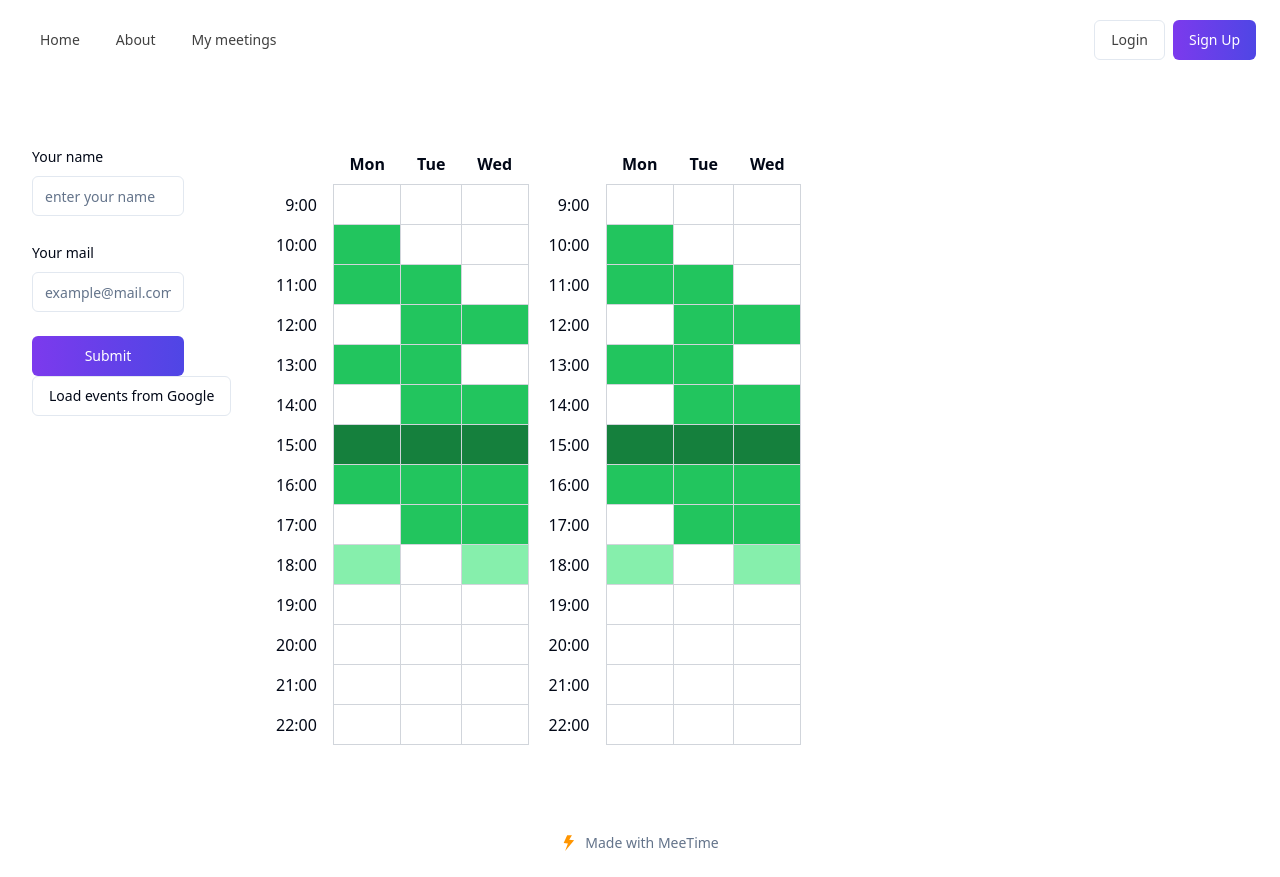
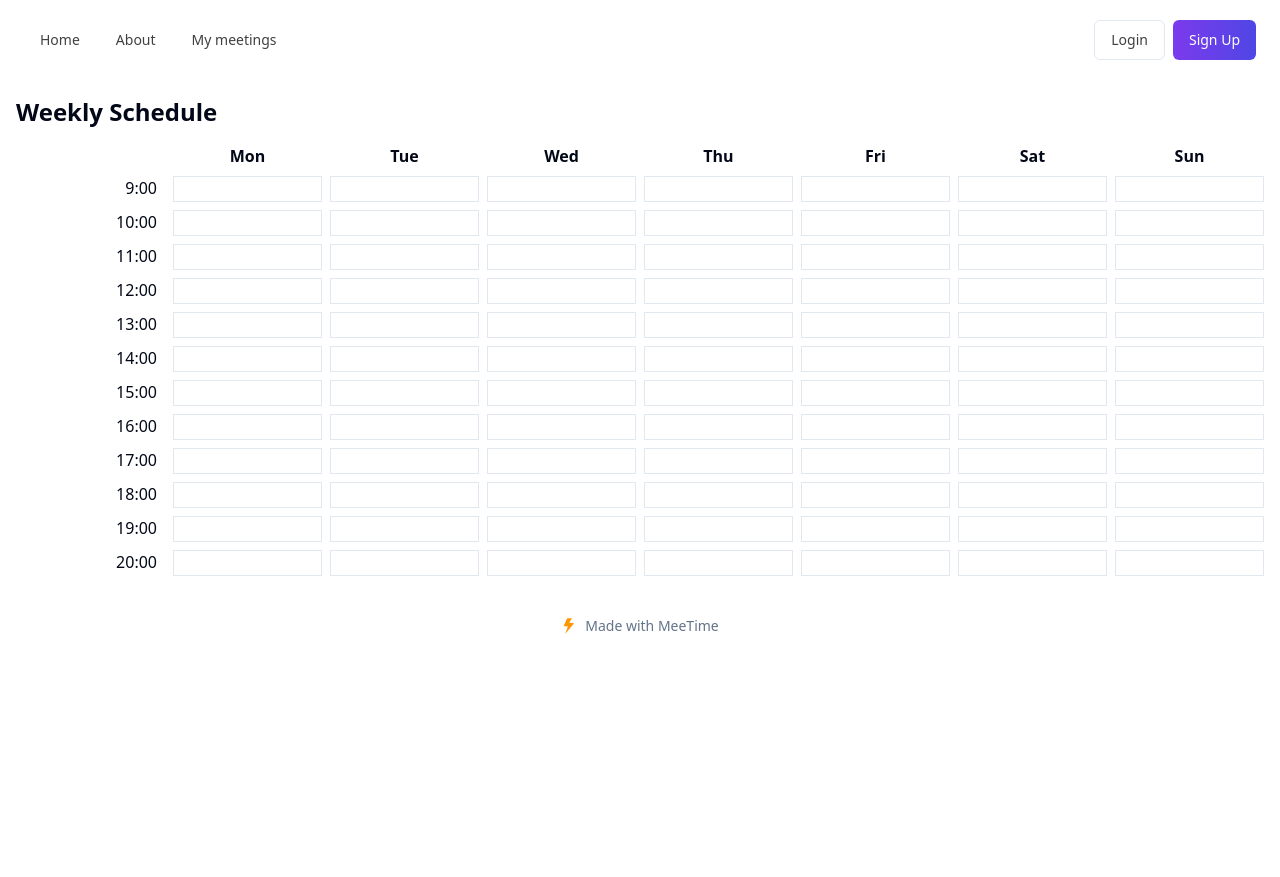
Before and after one commit to IgorDuino/meetime, a Next.js app in the folder frontend/: page /meeting in a window 1280 px wide. After the commit the page ends 800 px from the top, so only its background shows below. Built offline with nearby package versions, Linux system fonts and the light colour scheme.

Commit message:
fix linting error, update time picker

```diff
--- a/frontend/src/app/meeting/page.tsx
+++ b/frontend/src/app/meeting/page.tsx
@@ -1,104 +1,38 @@
+"use client";
 
-"use client"
+import React, { useState } from "react";
+import WeeklySchedule from "@/components/WeeklySchedule/WeeklySchedule";
+import {
+  type WeeklySchedule as WeeklyScheduleType,
+  schedule as defaultSchedule,
+  TimePeekerSlotType,
+} from "@/components/WeeklySchedule/timepeeker";
 
-import  TimePeeker from '@/components/elements/meeting/timepeeker'
+const SchedulePage: React.FC = () => {
+  const [schedule, setSchedule] = useState<WeeklyScheduleType>(defaultSchedule);
 
-import { zodResolver } from "@hookform/resolvers/zod"
-import { useForm } from "react-hook-form"
-import { z } from "zod"
-
-import { Button } from "@/components/ui/button"
-import {
-  Form,
-  FormControl,
-  FormDescription,
-  FormField,
-  FormItem,
-  FormLabel,
-  FormMessage,
-} from "@/components/ui/form"
-import { Input } from "@/components/ui/input"
-import { toast } from "@/components/ui/use-toast"
-
-const FormSchema = z.object({
-  name: z.string().min(2, {
-    message: "Name must be at least 2 characters.",
-  }),
-    email: z.string().email({
-        message: "Invalid email address.",
-    }),
-})
-
-export function InputForm() {
-  const form = useForm<z.infer<typeof FormSchema>>({
-    resolver: zodResolver(FormSchema),
-    defaultValues: {
-      name: "",
-      email: ""
-    },
-  })
-
-  function onSubmit(data: z.infer<typeof FormSchema>) {
-    toast({
-      title: "You submitted the following values:",
-      description: (
-        <pre className="mt-2 w-[340px] rounded-md bg-slate-950 p-4">
-          <code className="text-white">{JSON.stringify(data, null, 2)}</code>
-        </pre>
-      ),
-    })
-  }
+  const handleSlotClick = (day: string, time: string) => {
+    setSchedule((prevSchedule) => {
+      const newSchedule = { ...prevSchedule };
+      if (newSchedule[day]?.[time]) {
+        newSchedule[day][time] =
+          newSchedule[day][time] === TimePeekerSlotType.Available
+            ? TimePeekerSlotType.Busy
+            : TimePeekerSlotType.Available;
+      }
+      newSchedule[day]?.[time] === TimePeekerSlotType.Available
+        ? TimePeekerSlotType.Busy
+        : TimePeekerSlotType.Available;
+      return newSchedule;
+    });
+  };
 
   return (
-    <Form {...form}>
-      <form onSubmit={form.handleSubmit(onSubmit)} className="w-2/3 space-y-6">
-        <FormField
-          control={form.control}
-          name="name"
-          render={({ field }) => (
-            <FormItem>
-              <FormLabel>Your name</FormLabel>
-              <FormControl>
-                <Input placeholder="enter your name" {...field} />
-              </FormControl>
-              <FormMessage />
-            </FormItem>
-          )}
-        />
-        <FormField
-            control={form.control}
-          name="email"
-          render={({ field }) => (
-            <FormItem>
-              <FormLabel>Your mail</FormLabel>
-              <FormControl>
-                <Input placeholder="example@mail.com" {...field} />
-              </FormControl>
-              <FormMessage />
-            </FormItem>
-          )}
-        />
-        <Button type="submit" className="w-full" variant="action">Submit</Button>
-      </form>
-    </Form>
-  )
-}
+    <div className="container mx-auto p-4">
+      <h1 className="mb-4 text-2xl font-bold">Weekly Schedule</h1>
+      <WeeklySchedule schedule={schedule} onSlotClick={handleSlotClick} />
+    </div>
+  );
+};
 
-
-export default function meeting (){
-
-    return (
-        <div className="container py-12 lg:py-16">
-
-        <div className="flex flex-row">
-            <div>
-            <InputForm/>
-            <Button variant="outline">Load events from Google</Button>
-            </div>
-        <TimePeeker />
-        <div className="vertline h-full bg-black w-1"></div>
-        <TimePeeker />
-        </div>
-        </div>
-    )
-}
+export default SchedulePage;
--- /dev/null
+++ b/frontend/src/components/WeeklySchedule/WeeklySchedule.tsx
@@ -0,0 +1,50 @@
+"use client";
+
+import React from "react";
+import { type TimePeekerProps, TimePeekerSlotType } from "./timepeeker";
+
+export const WeeklySchedule: React.FC<TimePeekerProps> = ({
+  schedule,
+  onSlotClick,
+}) => {
+  const days = Object.keys(schedule);
+  // eslint-disable-next-line @typescript-eslint/no-unsafe-argument
+  const times = days.length > 0 ? Object.keys(schedule[days[0]]) : [];
+
+  const getSlotClass = (slotType: TimePeekerSlotType) => {
+    switch (slotType) {
+      case TimePeekerSlotType.Busy:
+        return "bg-green-600";
+      case TimePeekerSlotType.Available:
+      default:
+        return "bg-white";
+    }
+  };
+
+  return (
+    <div className="grid grid-cols-8 gap-2">
+      <div></div>
+      {days.map((day) => (
+        <div key={day} className="text-center font-semibold">
+          {day}
+        </div>
+      ))}
+      {times.map((time) => (
+        <React.Fragment key={time}>
+          <div className="pr-2 text-right">{time}</div>
+          {days.map((day) => (
+            <div
+              key={`${day}-${time}`}
+              className={`cursor-pointer border ${getSlotClass(schedule[day][time])}`}
+              onClick={() => onSlotClick(day, time)}
+            >
+              &nbsp;
+            </div>
+          ))}
+        </React.Fragment>
+      ))}
+    </div>
+  );
+};
+
+export default WeeklySchedule;
--- /dev/null
+++ b/frontend/src/components/WeeklySchedule/timepeeker.ts
@@ -0,0 +1,26 @@
+export enum TimePeekerSlotType {
+    Busy = 'Busy',
+    Available = 'Available',
+}
+
+type TimeSlots = Record<string, TimePeekerSlotType>;
+
+export type WeeklySchedule = Record<string, TimeSlots>;
+
+function defaultWeeklySchedule(): WeeklySchedule {
+    const schedule: WeeklySchedule = {};
+    ["Mon", "Tue", "Wed", "Thu", "Fri", "Sat", "Sun"].forEach(day => {
+        schedule[day] = {};
+        ["9:00", "10:00", "11:00", "12:00", "13:00", "14:00", "15:00", "16:00", "17:00", "18:00", "19:00", "20:00"].forEach(time => {
+            (schedule[day]!)[time] = TimePeekerSlotType.Available;
+        });
+    });
+    return schedule;
+}
+
+export type TimePeekerProps = {
+    schedule: WeeklySchedule;
+    onSlotClick: (day: string, time: string) => void;
+};
+
+export const schedule = defaultWeeklySchedule();
--- a/frontend/src/components/elements/header.tsx
+++ b/frontend/src/components/elements/header.tsx
@@ -2,7 +2,7 @@ import { Sheet, SheetTrigger, SheetContent } from "@/components/ui/sheet"
 import Link from "next/link"
 import { Button } from "@/components/ui/button"
 import { NavigationMenu, NavigationMenuList, NavigationMenuLink } from "@/components/ui/navigation-menu"
-import { ReactNode } from "react"
+import { type ReactNode } from "react"
 
 
 export default function Header () {
--- a/frontend/src/components/elements/meeting/timepeeker.tsx
+++ b/frontend/src/components/elements/meeting/timepeeker.tsx
@@ -1,113 +1,50 @@
-    "use client"
+// "use client";
 
-import { useState } from "react"
-import { Button } from "@/components/ui/button"
+// import { useState } from "react";
+// import { Button } from "@/components/ui/button";
 
-export default function Component() {
-  const [selectedSlots, setSelectedSlots] = useState([])
-  const [isSelecting, setIsSelecting] = useState(false)
-  const [startRow, setStartRow] = useState(null)
-  const [startCol, setStartCol] = useState(null)
-  const times = [
-    "9:00",
-    "10:00",
-    "11:00",
-    "12:00",
-    "13:00",
-    "14:00",
-    "15:00",
-    "16:00",
-    "17:00",
-    "18:00",
-    "19:00",
-    "20:00",
-    "21:00",
-    "22:00",
-  ]
-  const days = ["Mon", "Tue", "Wed"]
-  const slots = [
-    ["", "", ""],
-    ["bg-green-500", "", ""],
-    ["bg-green-500", "bg-green-500", ""],
-    ["", "bg-green-500", "bg-green-500"],
-    ["bg-green-500", "bg-green-500", ""],
-    ["", "bg-green-500", "bg-green-500"],
-    ["bg-green-700", "bg-green-700", "bg-green-700"],
-    ["bg-green-500", "bg-green-500", "bg-green-500"],
-    ["", "bg-green-500", "bg-green-500"],
-    ["bg-green-300", "", "bg-green-300"],
-    ["", "", ""],
-    ["", "", ""],
-    ["", "", ""],
-    ["", "", ""],
-  ]
-  const handleSlotClick = (rowIndex, colIndex) => {
-    if (!isSelecting) {
-      setIsSelecting(true)
-      setStartRow(rowIndex)
-      setStartCol(colIndex)
-    } else {
-      const endRow = rowIndex
-      const endCol = colIndex
-      const newSelectedSlots = []
-      for (let row = Math.min(startRow, endRow); row <= Math.max(startRow, endRow); row++) {
-        for (let col = Math.min(startCol, endCol); col <= Math.max(startCol, endCol); col++) {
-          const slot = `${times[row]} - ${days[col]}`
-          newSelectedSlots.push(slot)
-        }
-      }
-      setSelectedSlots(newSelectedSlots)
-      setIsSelecting(false)
-    }
-  }
-  const handleSubmit = () => {
-    console.log("Selected slots:", selectedSlots)
-  }
-  return (
-    <div className="overflow-x-auto">
-      <table className="min-w-full border-collapse">
-        <thead>
-          <tr>
-            <th className="px-4 py-2" />
-            {days.map((day) => (
-              <th key={day} className="px-4 py-2 text-center">
-                {day}
-              </th>
-            ))}
-          </tr>
-        </thead>
-        <tbody>
-          {times.map((time, index) => (
-            <tr key={time}>
-              <td className="px-4 py-2 text-right">{time}</td>
-              {slots[index].map((slot, i) => (
-                <td
-                  key={i}
-                  className={`px-4 py-2 ${slot} border border-gray-300 cursor-pointer ${
-                    selectedSlots.includes(`${times[index]} - ${days[i]}`) ? "bg-blue-500 text-white" : ""
-                  } ${
-                    isSelecting &&
-                    startRow !== null &&
-                    startCol !== null &&
-                    index >= Math.min(startRow, endRow) &&
-                    index <= Math.max(startRow, endRow) &&
-                    i >= Math.min(startCol, endCol) &&
-                    i <= Math.max(startCol, endCol)
-                      ? "bg-blue-200"
-                      : ""
-                  }`}
-                  onMouseDown={() => handleSlotClick(index, i)}
-                  onMouseEnter={(e) => {
-                    if (isSelecting && e.buttons === 1) {
-                      handleSlotClick(index, i)
-                    }
-                  }}
-                />
-              ))}
-            </tr>
-          ))}
-        </tbody>
-      </table>
-    </div>
-  )
-}
+// import { type TimePeekerProps, type WeeklySchedule } from "@/lib/timepeeker";
+
+// export function TimePeeker({ schedule, onSlotClick }: TimePeekerProps) {
+//   const [selectedSchedule, setSchedule] = useState(schedule);
+
+//   return (
+//     <div className="overflow-x-auto">
+//       <table className="min-w-full border-collapse">
+//         <thead>
+//           <tr>
+//             <th className="px-4 py-2" />
+//             {selectedSchedule.map((day) => (
+//               <th key={day} className="px-4 py-2 text-center">
+//                 {day}
+//               </th>
+//             ))}
+//           </tr>
+//         </thead>
+//         <tbody>
+//           {times.map((time, index) => (
+//             <tr key={time}>
+//               <td className="px-4 py-2 text-right">{time}</td>
+//               {slots[index]?.map((slot, i) => (
+//                 <td
+//                   key={i}
+//                   className={`px-4 py-2 ${slot} cursor-pointer border border-gray-300 ${
+//                     selectedSlots.includes(`${times[index]} - ${days[i]}`)
+//                       ? "bg-blue-500 text-white"
+//                       : ""
+//                   } ${1 ? "bg-blue-200" : ""}`}
+//                   onMouseDown={() => handleSlotClick(index, i)}
+//                   onMouseEnter={(e) => {
+//                     if (isSelecting && e.buttons === 1) {
+//                       handleSlotClick(index, i);
+//                     }
+//                   }}
+//                 />
+//               ))}
+//             </tr>
+//           ))}
+//         </tbody>
+//       </table>
+//     </div>
+//   );
+// }
--- a/frontend/src/components/ui/calendar.tsx
+++ b/frontend/src/components/ui/calendar.tsx
@@ -54,8 +54,8 @@ function Calendar({
         ...classNames,
       }}
       components={{
-        IconLeft: ({ ...props }) => <ChevronLeft className="h-4 w-4" />,
-        IconRight: ({ ...props }) => <ChevronRight className="h-4 w-4" />,
+        IconLeft: () => <ChevronLeft className="h-4 w-4" />,
+        IconRight: () => <ChevronRight className="h-4 w-4" />,
       }}
       {...props}
     />
--- a/frontend/src/components/ui/input.tsx
+++ b/frontend/src/components/ui/input.tsx
@@ -2,8 +2,7 @@ import * as React from "react"
 
 import { cn } from "@/lib/utils"
 
-export interface InputProps
-  extends React.InputHTMLAttributes<HTMLInputElement> {}
+export type InputProps = React.InputHTMLAttributes<HTMLInputElement>
 
 const Input = React.forwardRef<HTMLInputElement, InputProps>(
   ({ className, type, ...props }, ref) => {
--- a/frontend/src/components/ui/textarea.tsx
+++ b/frontend/src/components/ui/textarea.tsx
@@ -2,8 +2,7 @@ import * as React from "react"
 
 import { cn } from "@/lib/utils"
 
-export interface TextareaProps
-  extends React.TextareaHTMLAttributes<HTMLTextAreaElement> {}
+export type TextareaProps = React.TextareaHTMLAttributes<HTMLTextAreaElement>
 
 const Textarea = React.forwardRef<HTMLTextAreaElement, TextareaProps>(
   ({ className, ...props }, ref) => {
```
Also changed, not shown: frontend/next.config.js (+12 -1 lines), frontend/src/app/about/page.tsx (+4 -3 lines), frontend/src/app/page.tsx (+9 -2 lines), frontend/src/components/ui/form.tsx (+5 -5 lines).
